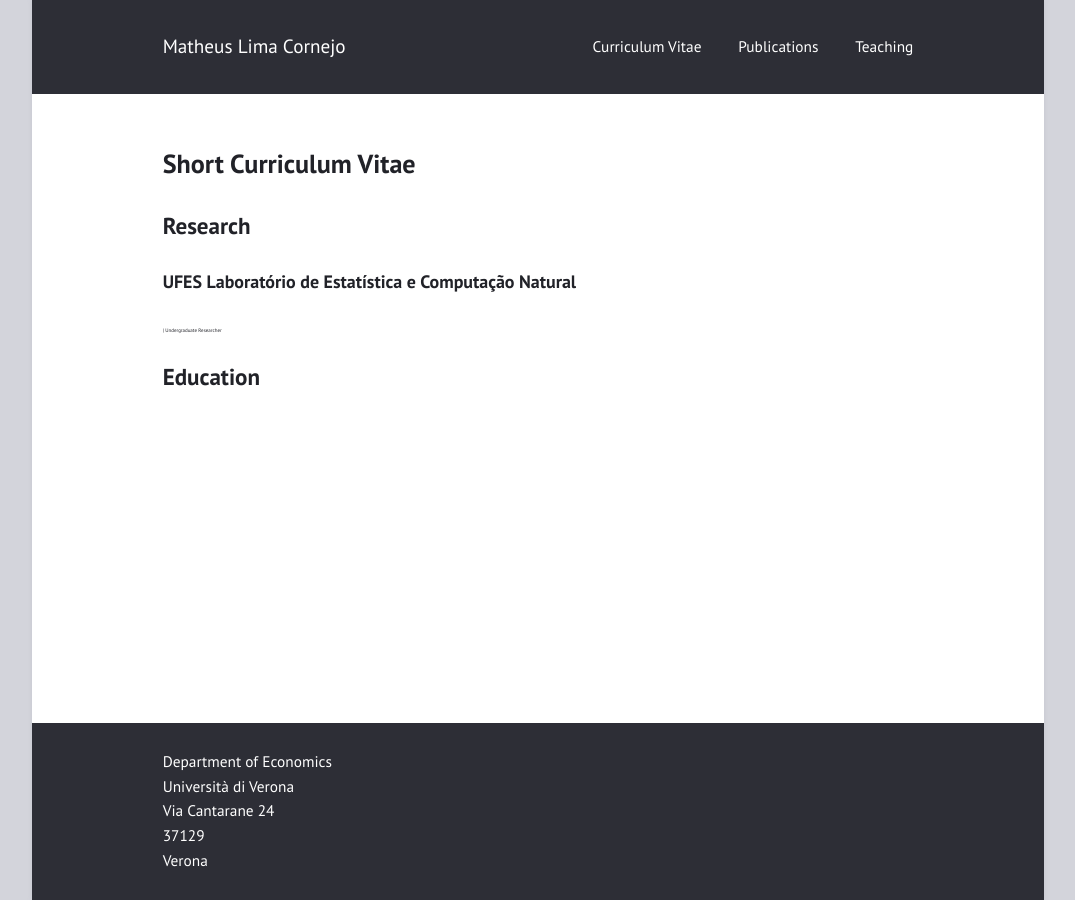
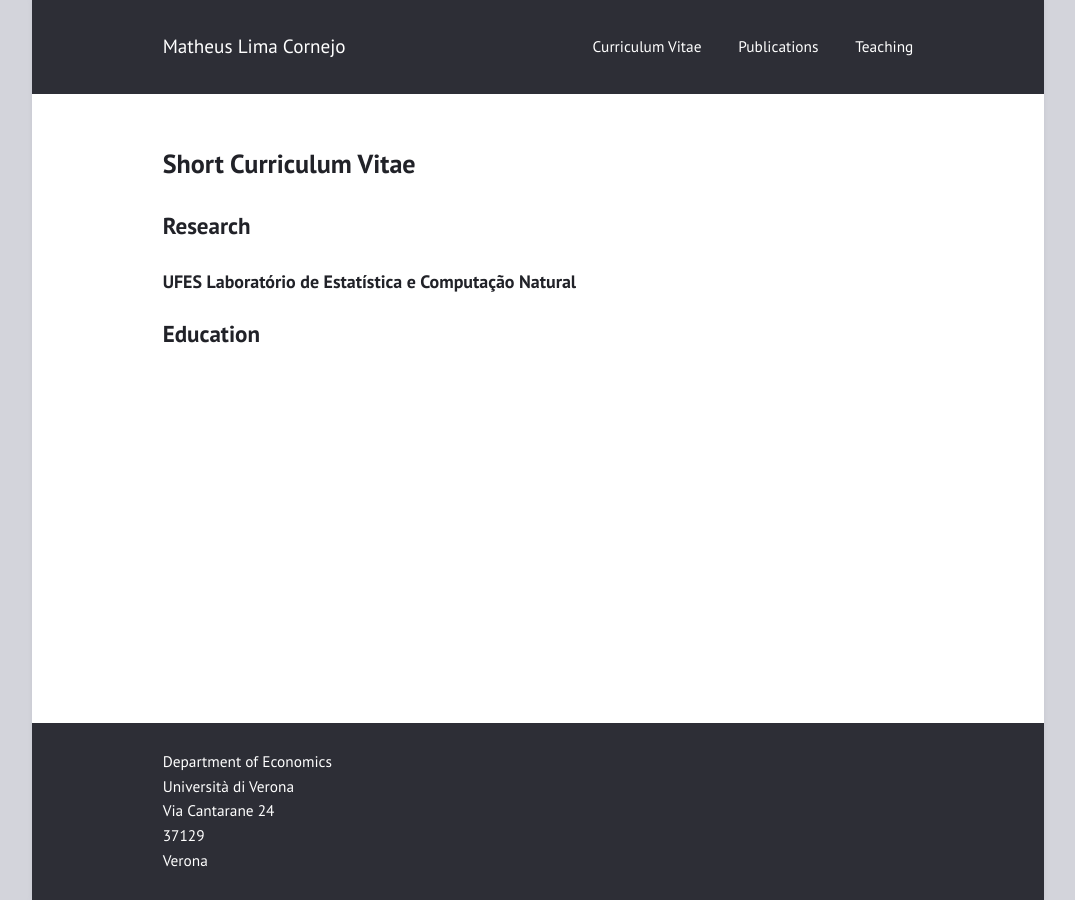
Before and after one commit to limacornejo/limacornejo.github.io, a Jekyll site: the page built from cv.md, in a window 1280 px wide. Shown: the whole page, without its empty margins (102-1177 px from the left). Built offline with Jekyll 4.4.1, drawn with Linux system fonts in a browser that asks for light colours.

Commit message:
Update cv.md

```diff
--- a/cv.md
+++ b/cv.md
@@ -7,7 +7,7 @@ layout: page
 
 <header><h2>Research</h2></header>
 
-<p><h3>UFES Laboratório de Estatística e Computação Natural</h3><small style="font-size:5px;"> | Undergraduate Researcher </small><p>
+<p><h3>UFES Laboratório de Estatística e Computação Natural</h3><p>
 
 
 <header><h2>Education</h2></header>
```
